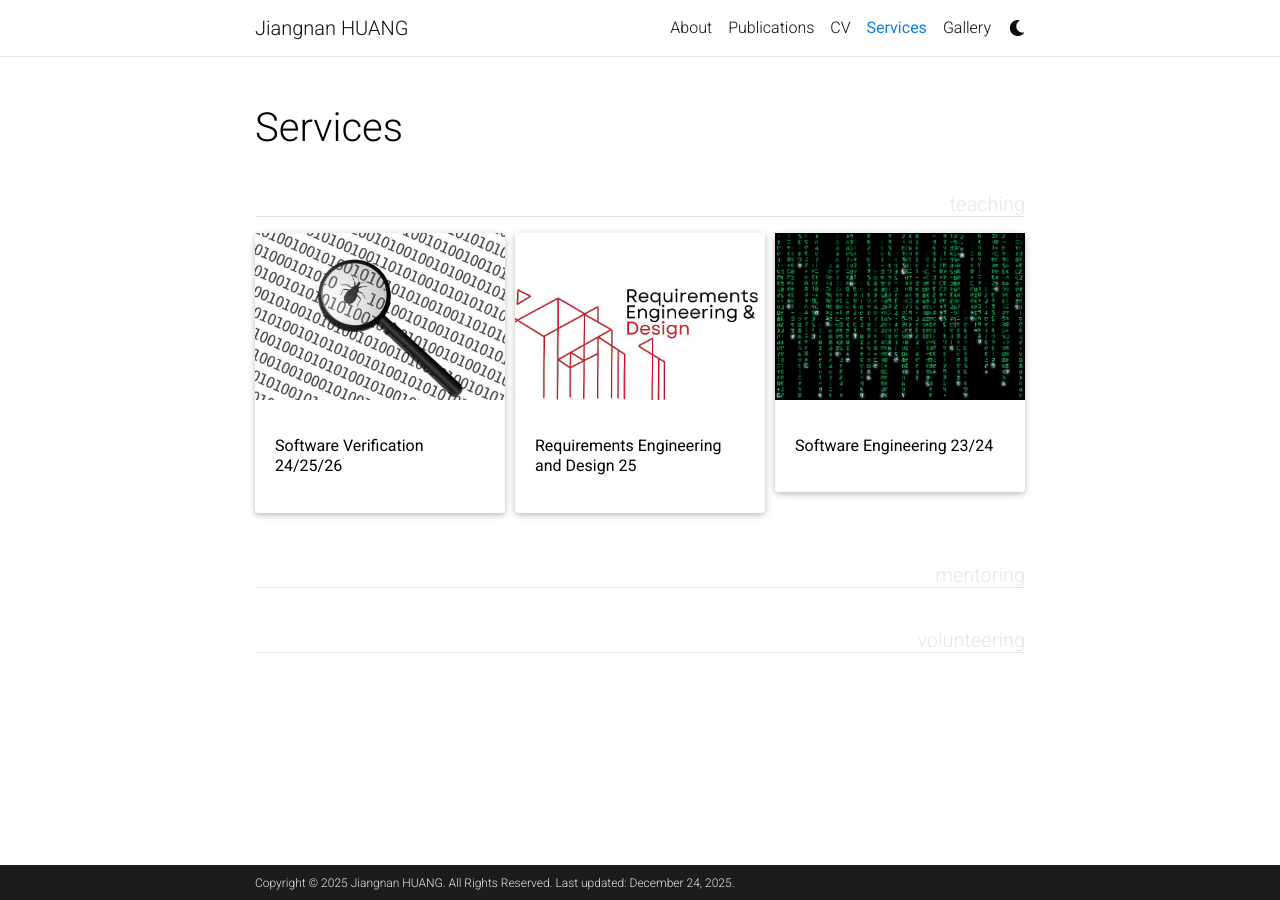
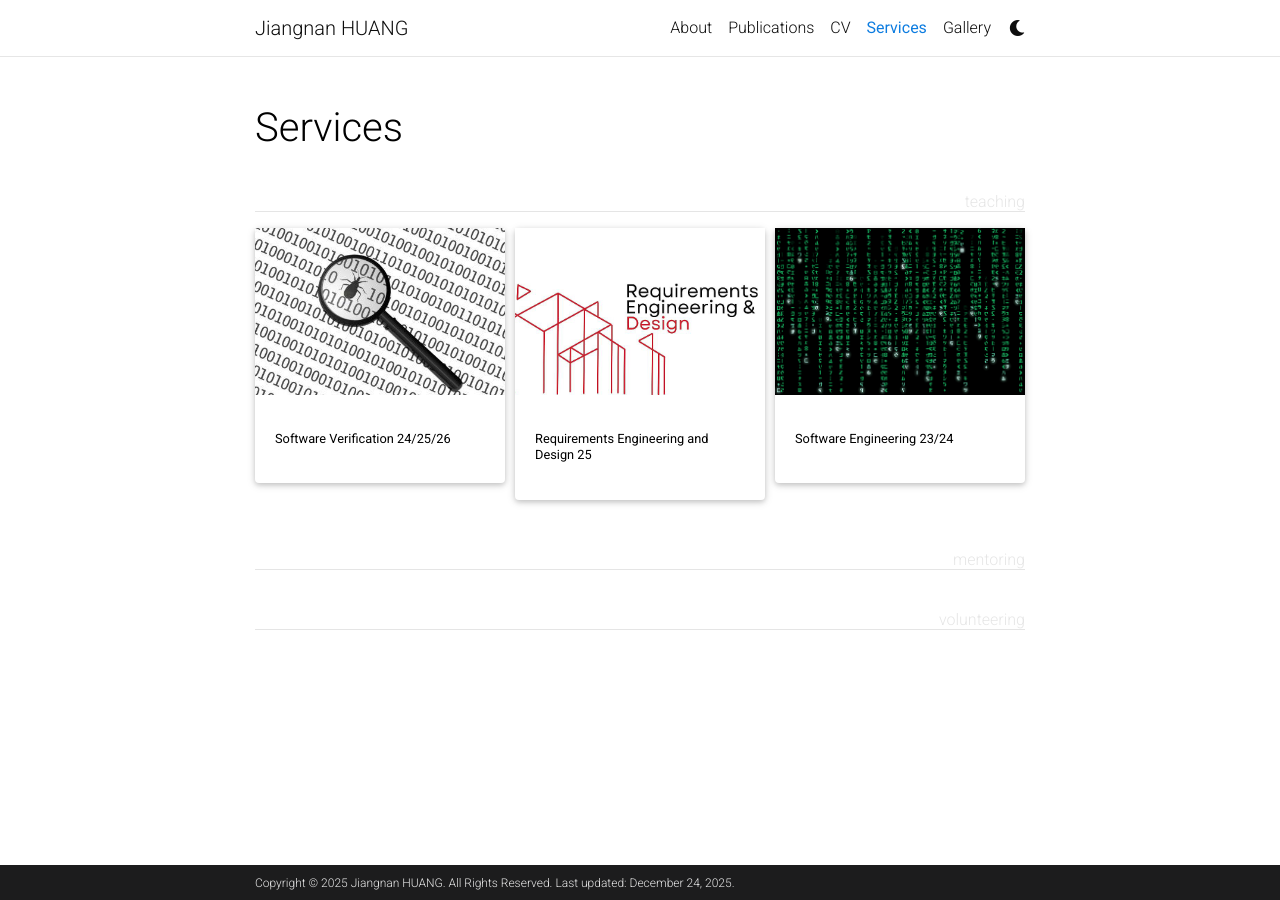
Before and after one commit to jiangnanpro/jiangnanpro.github.io, a Jekyll site: the page built from _pages/services.md, in a window 1280 px wide. Built offline with Jekyll 4.4.1, drawn with Linux system fonts in a browser that asks for light colours; comment, search, counter and statistics services are not loaded; a style sheet for code colours, icons or effects is not loaded.

Commit message:
update website

```diff
--- a/_sass/_base.scss
+++ b/_sass/_base.scss
@@ -424,7 +424,7 @@ footer.sticky-bottom {
   }
 
   .card-title {
-    font-size: 1.0rem;
+    font-size: 0.8rem;
     line-height: 1.3;
   }
 
@@ -450,7 +450,7 @@ footer.sticky-bottom {
   }
 
   h2.category {
-    font-size: 1.25rem;
+    font-size: 1rem;
     color: var(--global-divider-color);
     border-bottom: 1px solid var(--global-divider-color);
     padding-top: 0.5rem;
```
